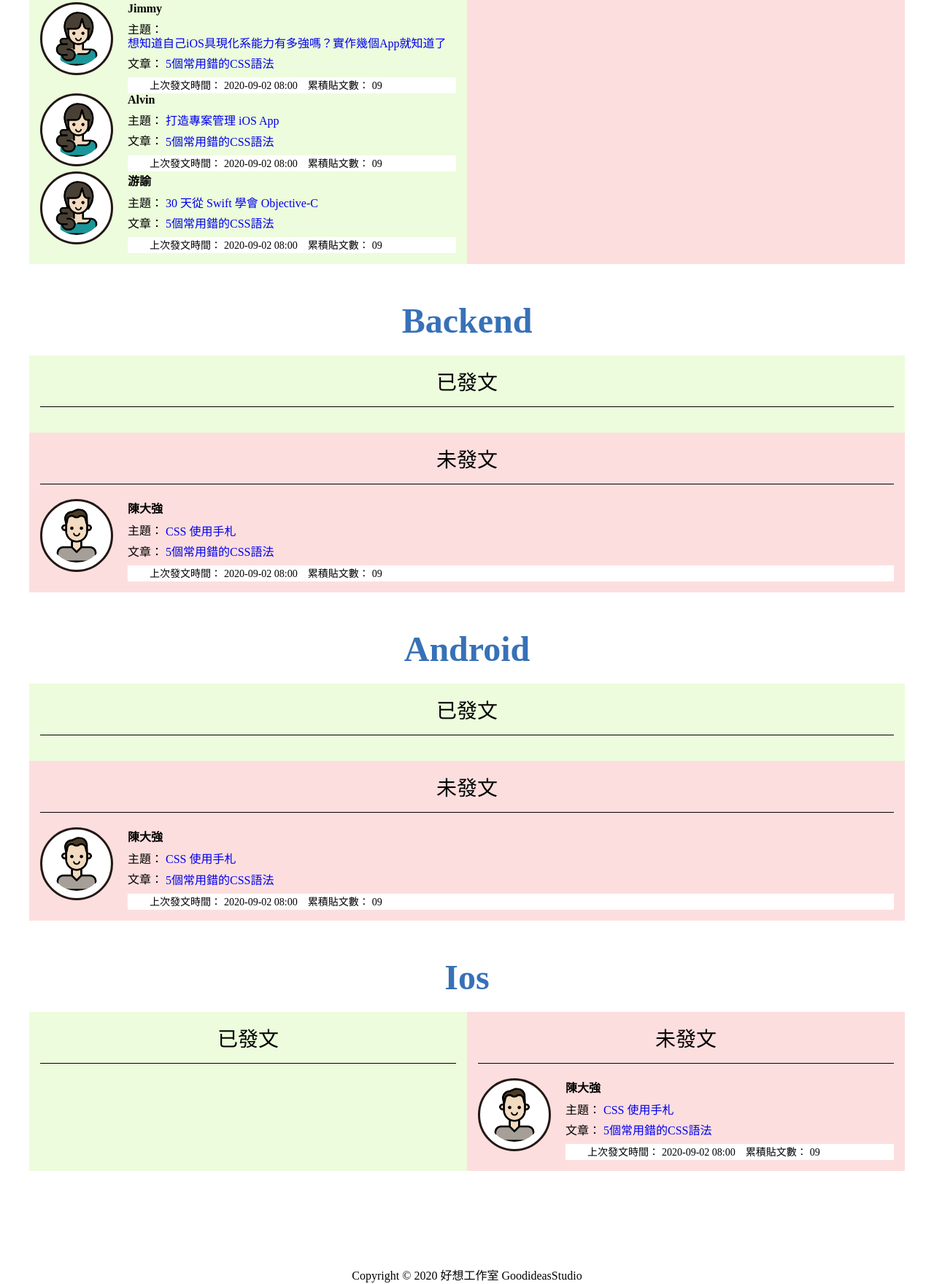
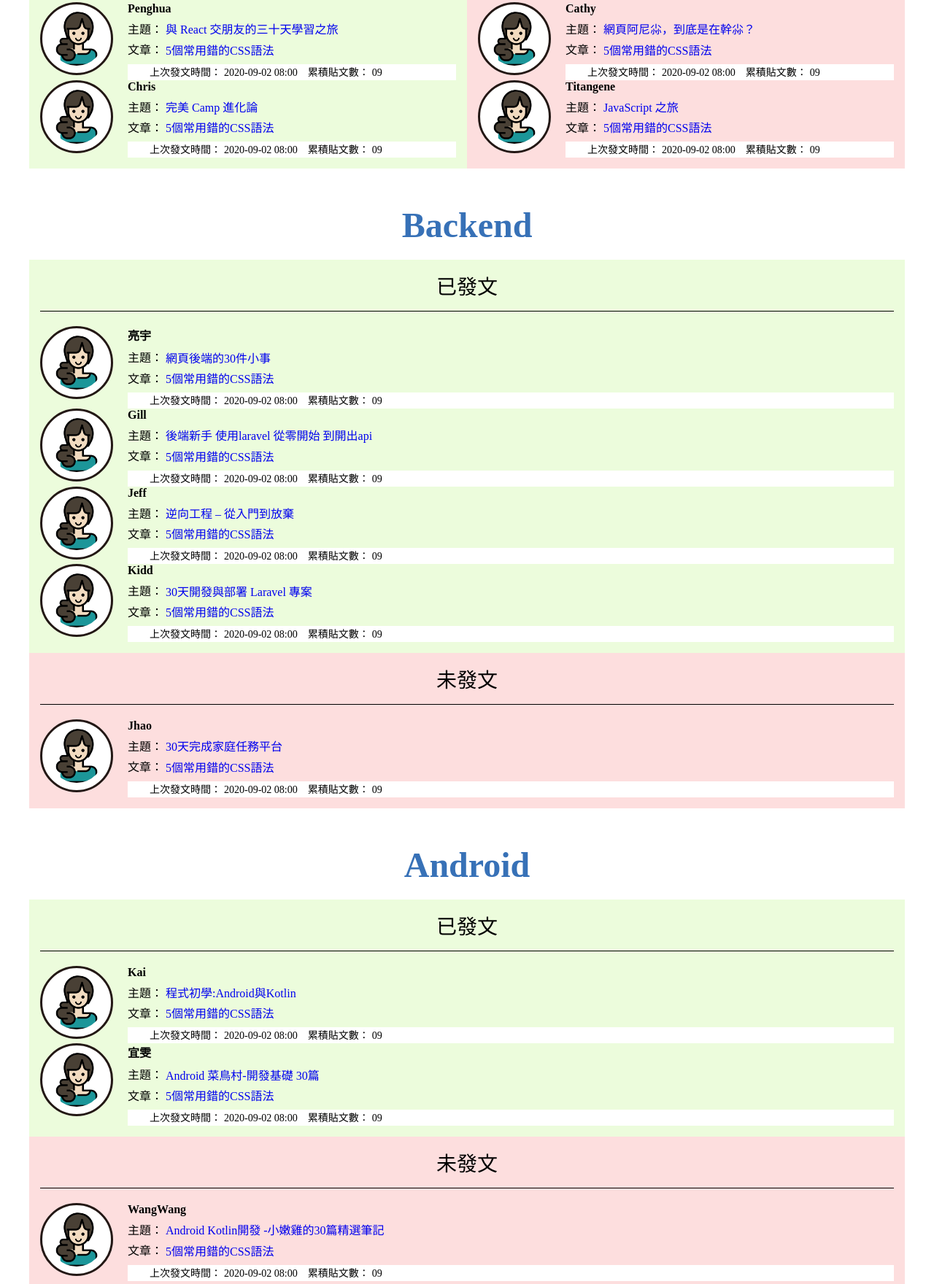
Before and after one commit to shenzhu0831/12th-ironman, a website with bundled scripts: page index.html in a window 1280 px wide. Shown: the part 580-2340 px from the top of the page at 73% size. Built offline with nearby package versions, Linux system fonts and the light colour scheme; files whose address does not match are found by name.

Commit message:
將各組假資料塞入畫面

```diff
--- a/index.html
+++ b/index.html
@@ -40,31 +40,6 @@
             <p>未發文</p>
           </div>
           <div class="web-camp-member-unfinish">
-            <!-- <div class="member-info-avatar">
-              <img src="./image/man.png" alt="avatar">
-            </div>
-            <div class="web-camp-member"> -->
-              <!-- <div class="name">
-                <span>陳大強</span>
-              </div>
-              <div class="subject">
-                <span>主題：</span>
-                <a href="##">CSS 使用手札</a>
-              </div>
-              <div class="article">
-                <span>文章：</span>
-                <a href="##">5個常用錯的CSS語法</a>
-              </div>
-              <div class="last-release">
-                <div class="last-release-time">
-                  <span>上次發文時間：</span>
-                  <time>2020-09-02 08:00</time>
-                </div>
-                <div class="last-release-post">
-                  <span>累積貼文數：</span>
-                  <span>09</span>
-                </div>
-              </div> -->
             </div>
           </div>
         </div>
@@ -77,40 +52,14 @@
           <div class="status-title">
             <p>已發文</p>
           </div>
-          <div class="backend-camp-member"></div>
+          <div class="backend-member-finish"></div>
           </div>
         </div>
         <div class="unfinished">
           <div class="status-title">
             <p>未發文</p>
           </div>
-          <div class="member-info">
-            <div class="member-info-avatar">
-              <img src="./image//man.png" alt="avatar">
-            </div>
-            <div class="member-info-content">
-              <div class="name">
-                <span>陳大強</span>
-              </div>
-              <div class="subject">
-                <span>主題：</span>
-                <a href="##">CSS 使用手札</a>
-              </div>
-              <div class="article">
-                <span>文章：</span>
-                <a href="##">5個常用錯的CSS語法</a>
-              </div>
-              <div class="last-release">
-                <div class="last-release-time">
-                  <span>上次發文時間：</span>
-                  <time>2020-09-02 08:00</time>
-                </div>
-                <div class="last-release-post">
-                  <span>累積貼文數：</span>
-                  <span>09</span>
-                </div>
-              </div>
-            </div>
+          <div class="backend-member-unfinish">
           </div>
         </div>
       </div>
@@ -122,39 +71,14 @@
           <div class="status-title">
             <p>已發文</p>
           </div>
-          <div class="android-camp-member"></div>
+          <div class="android-member-finish"></div>
           </div>
         </div>
         <div class="unfinished">
           <div class="status-title">
             <p>未發文</p>
           </div>
-          <div class="member-info">
-            <div class="member-info-avatar">
-              <img src="./image/man.png" alt="avatar">
-            </div>
-            <div class="member-info-content">
-              <div class="name">
-                <span>陳大強</span>
-              </div>
-              <div class="subject">
-                <span>主題：</span>
-                <a href="##">CSS 使用手札</a>
-              </div>
-              <div class="article">
-                <span>文章：</span>
-                <a href="##">5個常用錯的CSS語法</a>
-              </div>
-              <div class="last-release">
-                <div class="last-release-time">
-                  <span>上次發文時間：</span>
-                  <time>2020-09-02 08:00</time>
-                </div>
-                <div class="last-release-post">
-                  <span>累積貼文數：</span>
-                  <span>09</span>
-                </div>
-              </div>
+          <div class="android-member-unfinish">
             </div>
           </div>
         </div>
@@ -167,39 +91,13 @@
           <div class="status-title">
             <p>已發文</p>
           </div>
-          <div class="ios-camp-member"></div>
+          <div class="ios-member-finish"></div>
         </div>
         <div class="unfinished">
           <div class="status-title">
             <p>未發文</p>
           </div>
-          <div class="member-info">
-            <div class="member-info-avatar">
-              <img src="./image/man.png" alt="avatar">
-            </div>
-            <div class="member-info-content">
-              <div class="name">
-                <span>陳大強</span>
-              </div>
-              <div class="subject">
-                <span>主題：</span>
-                <a href="##">CSS 使用手札</a>
-              </div>
-              <div class="article">
-                <span>文章：</span>
-                <a href="##">5個常用錯的CSS語法</a>
-              </div>
-              <div class="last-release">
-                <div class="last-release-time">
-                  <span>上次發文時間：</span>
-                  <time>2020-09-02 08:00</time>
-                </div>
-                <div class="last-release-post">
-                  <span>累積貼文數：</span>
-                  <span>09</span>
-                </div>
-              </div>
-            </div>
+          <div class="ios-member-unfinish">
           </div>
         </div>
       </div>
--- a/main.js
+++ b/main.js
@@ -4,9 +4,12 @@ import { ironMemberInfo } from './fake-info.js'
 
 const WebCampFinish = document.querySelector('.web-camp-member-finish')
 const WebCampUnfinish = document.querySelector('.web-camp-member-unfinish')
-const BackendCamp = document.querySelector('.backend-camp-member')
-const AndroidCamp = document.querySelector('.android-camp-member')
-const IosCamp = document.querySelector('.ios-camp-member')
+const BackendCampFinish = document.querySelector('.backend-member-finish')
+const BackendCampUnfinish = document.querySelector('.backend-member-unfinish')
+const AndroidCampFinish = document.querySelector('.android-member-finish')
+const AndroidCampUnfinish = document.querySelector('.android-member-unfinish')
+const IosCampFinish = document.querySelector('.ios-member-finish')
+const IosCampUnfinish = document.querySelector('.ios-member-unfinish')
 
 function filterCamp() {
   const iosCamp =  ironMemberInfo.filter(CampsItems=>CampsItems.camp === "iOS")
@@ -16,60 +19,81 @@ function filterCamp() {
   return { iosCamp, androidCamp, backendCamp, webCamp}
 }
 
-// Object.entries(filterCamp()).map(camp=>{
-//   console.log(camp[1])
-//   FinishStatus(camp[1])
-// })
+// console.log(filterCamp())
+
+const PostStatus = Object.entries(filterCamp()).map(everyCamp=>{
+  // console.log(camp[1])
+  return FinishStatus(everyCamp[1])
+})
 
 // for(camp in filterCamp()){
 //   filterCamp[camp] = FinishStatus(camp)
 // }
 
-function FinishStatus(data) {
-  const finish =data.filter(item=>item.hasFinishedToday)
-  const unfinish =data.filter(item=>!item.hasFinishedToday)
+function FinishStatus(everyCamp) {
+  const finish =everyCamp.filter(item=>item.hasFinishedToday)
+  const unfinish =everyCamp.filter(item=>!item.hasFinishedToday)
   return{
     finish,
     unfinish
   }
 }
+
 // 解構賦值
-function render({iosCamp, androidCamp, backendCamp, webCamp}) {
- const iosFin = FinishStatus(iosCamp).finish
- const iosUnfin = FinishStatus(iosCamp).unfinish
- WebCampFinish.innerHTML = iosFin.map(MemberData => {
+function render([iosCamp, androidCamp, backendCamp, webCamp]) {
+  // =========== Web 發文狀態 =========== //
+  const webFin = webCamp.finish
+  const webUnfin = webCamp.unfinish
+  WebCampFinish.innerHTML = webFin.map(MemberData => {
   return creatMemberInfo(MemberData)
-}).join('');
-WebCampUnfinish.innerHTML = iosUnfin.map(MemberData => {
+  }).join('');
+  WebCampUnfinish.innerHTML = webUnfin.map(MemberData => {
+    return creatMemberInfo(MemberData)
+  }).join('');
+  // =========== Backend 發文狀態 =========== //
+  const backendFin = backendCamp.finish
+  const backendUnfin = backendCamp.unfinish
+  BackendCampFinish.innerHTML = backendFin.map(MemberData => {
   return creatMemberInfo(MemberData)
-}).join('');
+  }).join('');
+  BackendCampUnfinish.innerHTML = backendUnfin.map(MemberData => {
+    return creatMemberInfo(MemberData)
+  }).join('');
+  // =========== Android 發文狀態 =========== //
+  const androidFin = androidCamp.finish
+  const androidUnfin = androidCamp.unfinish
+  AndroidCampFinish.innerHTML = androidFin.map(MemberData => {
+  return creatMemberInfo(MemberData)
+  }).join('');
+  AndroidCampUnfinish.innerHTML = androidUnfin.map(MemberData => {
+    return creatMemberInfo(MemberData)
+  }).join('');
+  // =========== Ios 發文狀態 =========== //
+  const iosFin = iosCamp.finish
+  const iosUnfin = iosCamp.unfinish
+  IosCampFinish.innerHTML = iosFin.map(MemberData => {
+  return creatMemberInfo(MemberData)
+  }).join('');
+  IosCampUnfinish.innerHTML = iosUnfin.map(MemberData => {
+    return creatMemberInfo(MemberData)
+  }).join('');
 }
 
-//   BackendCamp.innerHTML = backendCamp.map(MemberData => {
-//     return creatMemberInfo(MemberData)
-//   }).join('');
-//   AndroidCamp.innerHTML = androidCamp.map(MemberData => {
-//     return creatMemberInfo(MemberData)
-//   }).join('');
-//   IosCamp.innerHTML = iosCamp.map(MemberData => {
-//     return creatMemberInfo(MemberData)
-//   }).join('');
-// }
 // 呼叫 render function 並把 filterCamp 當作傳入值傳入
-render( filterCamp())
-// async function getApi() {
-//   // 等到 fetch 完成後才會執行下一件事情
-//   const response = await fetch('https://goodideas-studio-ironman-api.kenchenisme.com/',{method: 'GET'})
-//   // console.log(response)
-//   return response.json()
-// }
+render( PostStatus )
+async function getApi() {
+  // 等到 fetch 完成後才會執行下一件事情
+  const response = await fetch('https://goodideas-studio-ironman-api.kenchenisme.com/',{method: 'GET'})
+  // console.log(response)
+  return response.json()
+}
 
-// async function getMemberInfo() {
-//   const ironmanData = await getApi()
-//   MemberInfo.innerHTML = ironmanData.data.map(MemberData => {
-//     return creatMemberInfo(MemberData)
-//   }).join('')
-// }
+async function getMemberInfo() {
+  const ironmanData = await getApi()
+  MemberInfo.innerHTML = ironmanData.data.map(MemberData => {
+    return creatMemberInfo(MemberData)
+  }).join('')
+}
 
 // ==================
 // const MemberInfo = document.querySelector('.member')
```
Also changed, not shown: sass/layout/_loading.scss (added).
